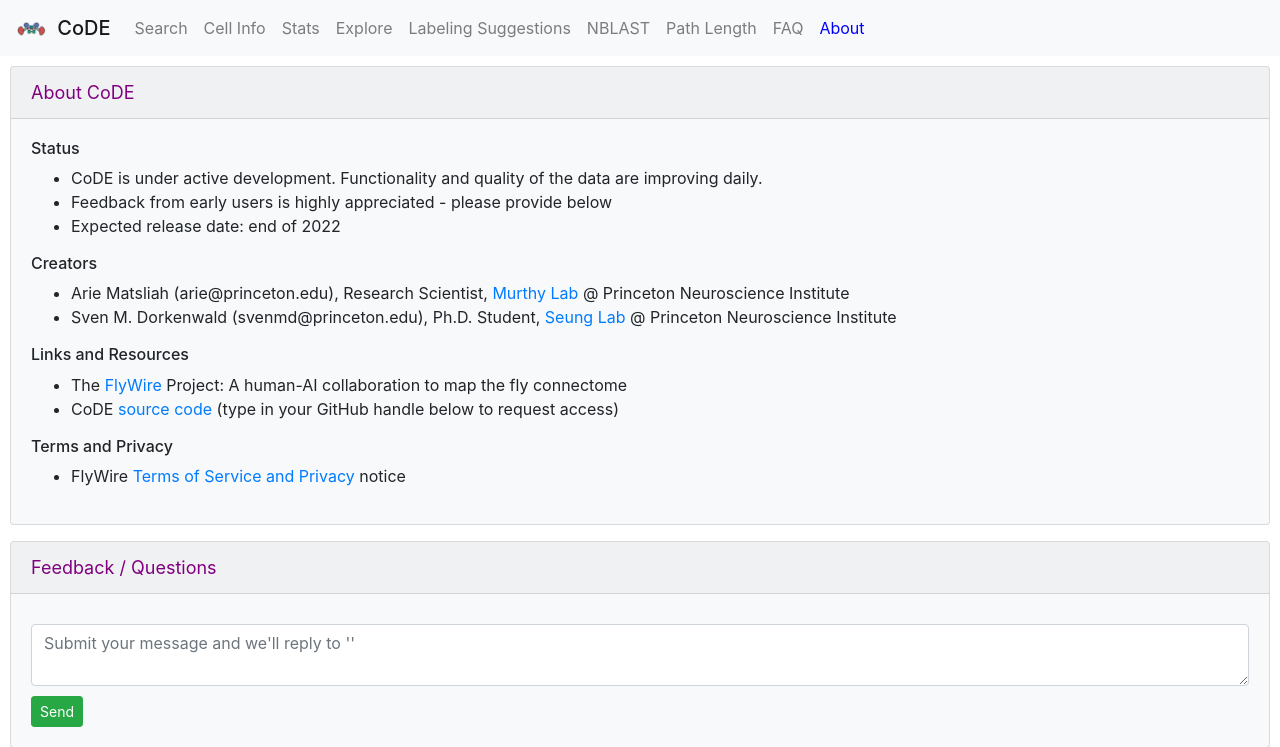
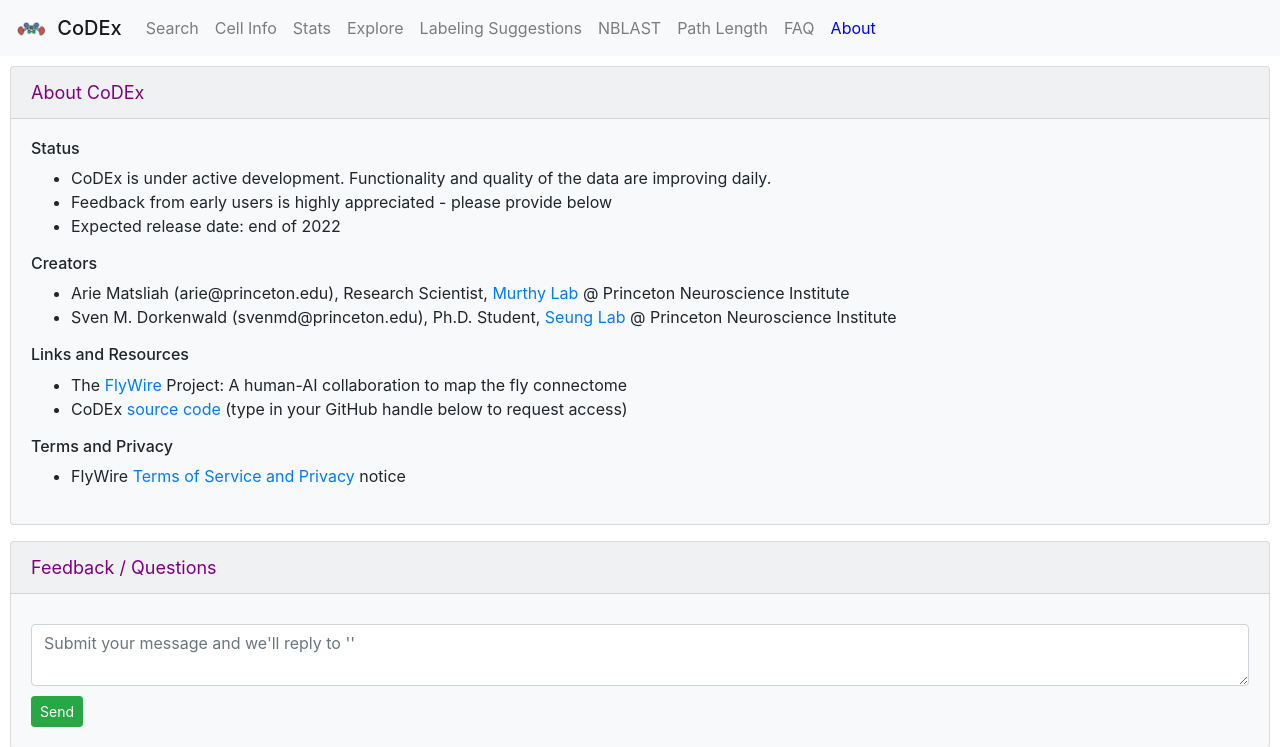
Before and after one commit to murthylab/codex, a Flask app: template src/templates/about.html in a window 1280 px wide. Shown: the top 747 px of the page. Run offline with Flask 2, Linux system fonts and the light colour scheme; the template is opened without the code that fills it, so the values that code supplies are empty; parts of the project's set-up code (start-up, migrations or seed data) failed here and were passed over; some libraries are stand-ins or nearby versions.

Commit message:
Code -> Codex

```diff
--- a/src/data/faq_qa_kb.py
+++ b/src/data/faq_qa_kb.py
@@ -19,7 +19,7 @@ def attr_list(attr_dict):
 FAQ_QA_KB = {
     'data_version': {
         'q': 'What version of FlyWire data is shown?',
-        'a': "<b>CoDE</b> provides access to static FlyWire connectome data releases (sometimes referred to as"
+        'a': "<b>CoDEx</b> provides access to static FlyWire connectome data releases (sometimes referred to as"
              " 'snapshots' or 'versions'). The current most-recent snapshot release is from August 2022, and this "
              "is the one served by default. To switch from the most recent release to one of the older releases use "
              "the <b>Data Version</b> selector under the search settings menu. And for live queries against the "
--- a/src/main.py
+++ b/src/main.py
@@ -52,10 +52,12 @@ def request_wrapper(func):
             f' || >>> Form:\n{request.form}'
             f' || <<<<<<< {signature}\n')
 
-        if 'flywireindex.pniapps.org' in request.url:
-            new_url = request.url.replace('flywireindex.pniapps.org', 'code.pniapps.org')
-            log_activity(f"Redirecting base URL from  {request.url}: {new_url}")
-            return redirect(new_url)
+        for previous_subdomain in ['flywireindex', 'code']:
+            if f'{previous_subdomain}.pniapps.org' in request.url:
+                new_url = request.url.replace(f'{previous_subdomain}.pniapps.org', 'codex.pniapps.org')
+                log_activity(f"Redirecting base URL from  {request.url}: {new_url}")
+                return redirect(new_url)
+
         if 'id_info' not in session and not _is_smoke_test_request():
             if request.endpoint not in ['login', 'logout']:
                 return render_auth_page(redirect_to=request.url)
@@ -975,7 +977,7 @@ def wip():
     log_activity(f"Rendering WIP notice")
     return render_error(
         message=f'Both the data and the app are a work in progress. Estimated completion time is by end of 2022.',
-        title="CoDE - current status")
+        title="CoDEx - current status")
 
 @app.route('/api')
 @request_wrapper
--- a/src/templates/about.html
+++ b/src/templates/about.html
@@ -7,12 +7,12 @@
 {% block content %}
     <div class="card bg-light mb-3" style="margin: 10px;">
       <div class="card-header" style="color: purple; font-size: 18px;">
-          About CoDE
+          About CoDEx
       </div>
       <div class="card-body">
         <h6>Status</h6>
         <ul>
-            <li>CoDE is under active development. Functionality and quality of the data are improving daily.</li>
+            <li>CoDEx is under active development. Functionality and quality of the data are improving daily.</li>
             <li>Feedback from early users is highly appreciated - please provide below</li>
             <li>Expected release date: end of 2022</li>
         </ul>
@@ -24,7 +24,7 @@
         <h6>Links and Resources</h6>
         <ul>
             <li>The <a href="https://flywire.ai" target="_blank">FlyWire</a> Project: A human-AI collaboration to map the fly connectome</li>
-            <li>CoDE <a href="https://github.com/murthylab/code" target="_blank">source code</a> (type in your GitHub handle below to request access)</li>
+            <li>CoDEx <a href="https://github.com/murthylab/code" target="_blank">source code</a> (type in your GitHub handle below to request access)</li>
         </ul>
         <h6>Terms and Privacy</h6>
         <ul>
--- a/src/templates/auth.html
+++ b/src/templates/auth.html
@@ -11,7 +11,7 @@
     <link rel="stylesheet" href="https://stackpath.bootstrapcdn.com/bootstrap/4.5.2/css/bootstrap.min.css" integrity="sha384-JcKb8q3iqJ61gNV9KGb8thSsNjpSL0n8PARn9HuZOnIxN0hoP+VmmDGMN5t9UJ0Z" crossorigin="anonymous">
 
     <!-- Title -->
-    <title>Sign In to CoDE</title>
+    <title>Sign In to CoDEx</title>
 
     <!-- Favicon -->
     <link rel="shortcut icon" href="/favicon.ico">
@@ -45,7 +45,7 @@
 
     <div class="jumbotron" style="background-image: url(/background_image); background-size: 50%; background-position: right top; background-repeat: no-repeat;">
       <div class="container">
-        <h1 class="display-4">CoDE</h1>
+        <h1 class="display-4">CoDEx</h1>
           <br>
           <h5>Connectome Data Explorer</h5>
           <p>Data analysis tools for the <a href="https://flywire.ai" target="_blank">FlyWire</a> full-brain connectome</p>
--- a/src/templates/base.html
+++ b/src/templates/base.html
@@ -11,7 +11,7 @@
     <link rel="stylesheet" href="https://stackpath.bootstrapcdn.com/bootstrap/4.5.2/css/bootstrap.min.css" integrity="sha384-JcKb8q3iqJ61gNV9KGb8thSsNjpSL0n8PARn9HuZOnIxN0hoP+VmmDGMN5t9UJ0Z" crossorigin="anonymous">
 
     <!-- Title -->
-    <title>{% block title %}CoDE{% endblock title %}</title>
+    <title>{% block title %}CoDEx{% endblock title %}</title>
 
     <!-- Favicon -->
     <link rel="shortcut icon" href="/favicon.ico">
@@ -43,7 +43,7 @@
   </head>
   <body>
     <nav class="navbar navbar-expand-lg navbar-light bg-light justify-content-between">
-      <a id='nav_home' class="navbar-brand mb-0 h1" href="{{url_for('index')}}"><img width="30.6px" height="17.7px" src="{{url_for('asset', filename='code-icon-color.png')}}">&nbsp; CoDE</a>
+      <a id='nav_home' class="navbar-brand mb-0 h1" href="{{url_for('index')}}"><img width="30.6px" height="17.7px" src="{{url_for('asset', filename='code-icon-color.png')}}">&nbsp; CoDEx</a>
       <button class="navbar-toggler" type="button" data-toggle="collapse" data-target="#navbarSupportedContent" aria-controls="navbarSupportedContent" aria-expanded="false" aria-label="Toggle navigation">
         <span class="navbar-toggler-icon"></span>
       </button>
--- a/src/templates/index.html
+++ b/src/templates/index.html
@@ -3,14 +3,14 @@
   <link rel="stylesheet" href="{{ url_for('styles', filename='index.css') }}">
   <div class="jumbotron" style="background-image: url(/background_image); background-size: 50%; background-position: right top; background-repeat: no-repeat;">
     <div class="container">
-      <h1 class="display-4">CoDE</h1>
+      <h1 class="display-4">CoDEx</h1>
         <h5>Connectome Data Explorer</h5>
 
         <div style="min-width: 300px; width: 50%;">
           <hr class="my-4" align="left">
 
           <h2>Dataset Info</h2>
-          <p>CoDE provides access to static snapshots of the
+          <p>CoDEx provides access to static snapshots of the
             <a href="https://flywire.ai" target="_blank">FlyWire</a> full-brain connectome. See more
           details on the <a href="/faq">FAQs</a> page.</p>
 
@@ -40,7 +40,7 @@
     </div>
     <br><br>
 
-  <h2 style="text-align: center;">CoDE Features</h2>
+  <h2 style="text-align: center;">CoDEx Features</h2>
   <div class="main">
     <br>
     <ul class="cards">
```
Also changed, not shown: README.md, 1 other file.
